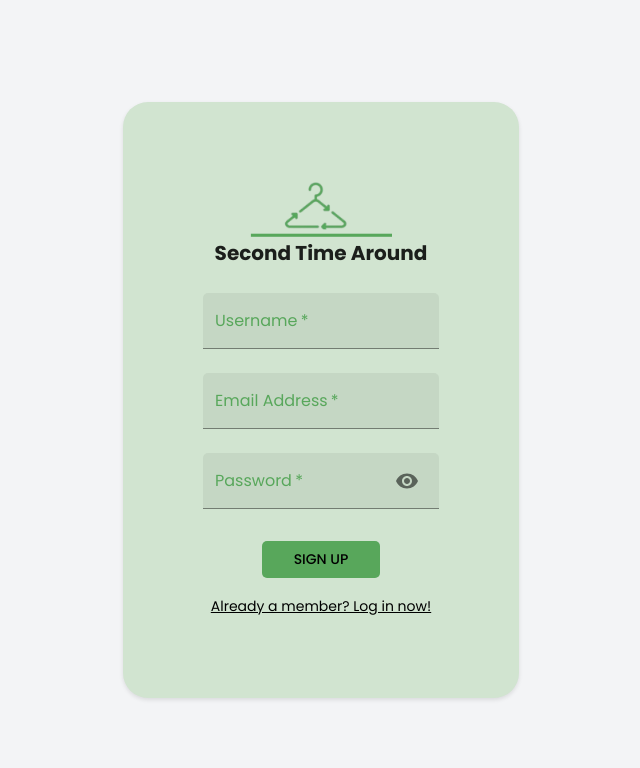
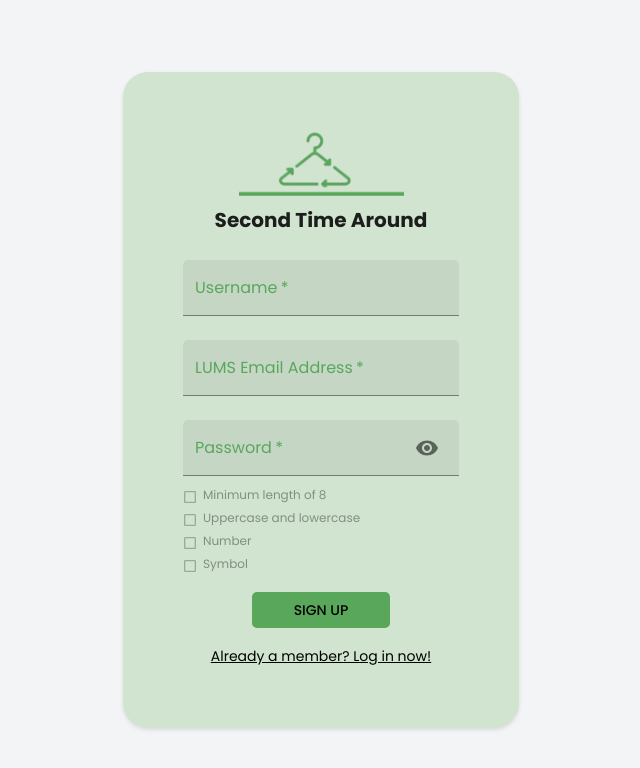
Before and after one commit to Aisha630/SE-Project, a React (Create React App) app in the folder frontend/: page /signup in a window 1280 px wide. Shown: the top 768 px of the page, without its empty margins (319-959 px from the left). Built offline with nearby package versions, Linux system fonts and the light colour scheme.

Commit message:
Add password vaildation at client side for signup

```diff
--- a/frontend/package.json
+++ b/frontend/package.json
@@ -25,6 +25,7 @@
     "redux-persist": "^6.0.0",
     "redux-thunk": "^3.1.0",
     "slick-carousel": "^1.8.1",
+    "validator": "^13.11.0",
     "web-vitals": "^2.1.4",
     "zustand": "^4.5.0"
   },
--- a/frontend/src/App.js
+++ b/frontend/src/App.js
@@ -6,6 +6,7 @@ import PostAd from './pages/PostAd';
 import ShopItems from './pages/shop';
 import ErrorPage from './pages/errorpage';
 import ProductDetails from './pages/productDetails';
+import VerificationPage from './pages/verificationPage';
 import { BrowserRouter, Routes, Route } from 'react-router-dom';
 import { AuthProvider } from './context/AuthContext';
 import { CssBaseline, ThemeProvider, createTheme } from '@mui/material';
@@ -51,7 +52,7 @@ function App() {
               <Route path="/shop" element={<ShopItems />} />
               <Route path="/shop" element={<ShopItems />} />
               <Route path="/PostAd" element={<PostAd />} />
-              <Route path="/shop/:id" element={<ProductDetails/>} />
+              <Route path="/shop/:id" element={<ProductDetails />} />
               <Route path="*" element={<ErrorPage />} />
             </Routes>
           </BrowserRouter>
--- /dev/null
+++ b/frontend/src/config.json
@@ -0,0 +1,48 @@
+{
+  "categories": {
+    "Clothing": [
+      "Eastern",
+      "Trousers",
+      "Jeans",
+      "Dresses",
+      "Jumpsuits",
+      "Skirts",
+      "Shorts",
+      "T-shirts",
+      "Formal"
+    ],
+    "Technology": [
+      "Phone",
+      "Laptop",
+      "Headphones",
+      "Accessories",
+      "Sony",
+      "Apple",
+      "HP",
+      "Samsung",
+      "Lenovo"
+    ],
+    "Miscellaneous": [
+      "Watch",
+      "Jewelry",
+      "Shoes",
+      "Bags"
+    ]
+  },
+  "sizes": [
+    "xs",
+    "s",
+    "m",
+    "l",
+    "xl"
+  ],
+  "colors": [
+    "purple",
+    "pink",
+    "red",
+    "orange",
+    "blue",
+    "black",
+    "white"
+  ]
+}
--- /dev/null
+++ b/frontend/src/hooks/usePasswordValidation.js
@@ -0,0 +1,26 @@
+import { useState, useEffect } from 'react';
+
+export const usePasswordValidation = (password) => {
+  const [passwordGuidelines, setPasswordGuidelines] = useState({
+    minimum_length_of_8: false,
+    uppercase_and_lowercase: false,
+    number: false,
+    symbol: false,
+  });
+
+  useEffect(() => {
+    const updatePasswordGuidelines = (password) => {
+      const guidelines = {
+        minimum_length_of_8: password.length >= 8,
+        uppercase_and_lowercase: /[A-Z]/.test(password) && /[a-z]/.test(password),
+        number: /[0-9]/.test(password),
+        symbol: /[^A-Za-z0-9]/.test(password),
+      };
+      setPasswordGuidelines(guidelines);
+    };
+
+    updatePasswordGuidelines(password);
+  }, [password]);
+
+  return passwordGuidelines;
+};
--- a/frontend/src/pages/PostAd.js
+++ b/frontend/src/pages/PostAd.js
@@ -20,40 +20,11 @@ import {
 import { PhotoCamera } from "@mui/icons-material";
 import theme from "../themes/authThemes.js";
 
-const categories = {
-  Clothing: [
-    "Eastern",
-    "Trousers",
-    "Jeans",
-    "Dresses",
-    "Jumpsuits",
-    "Skirts",
-    "Shorts",
-    "T-shirts",
-    "Formal",
-  ],
-  Technology: [
-    "Phone",
-    "Laptop",
-    "Headphones",
-    "Accessories",
-    "Sony",
-    "Apple",
-    "HP",
-    "Samsung",
-    "Lenovo",
-  ],
-  Miscellaneous: ["Watch", "Jewelry", "Shoes", "Bags"],
-};
+import details from "../config.json";
 
-const sizes = [
-  "xs",
-  "s",
-  "m",
-  "l",
-  "xl"
-]
-const colors = ["purple", "pink", "red", "orange", "blue", "black", "white"];
+const categories = details.categories;
+const sizes = details.sizes
+const colors = details.colors
 
 const PostAd = () => {
   const [adData, setAdData] = useState({
@@ -75,8 +46,7 @@ const PostAd = () => {
   const user = useSelector((state) => state.auth.user);
   const token = useSelector((state) => state.auth.token);
   const [errors, setErrors] = useState({});
-  // console.log("The token is ", token);
-  // console.log("The seller is ", user);
+  const navigate = useNavigate();
 
   const handleInputChange = (event) => {
     const { name, value } = event.target;
@@ -131,7 +101,6 @@ const PostAd = () => {
     return isValid;
   };
 
-  const navigate = useNavigate();
 
   const handleSubmit = async (event) => {
     event.preventDefault();
@@ -169,18 +138,21 @@ const PostAd = () => {
         navigate('/shop');
       } else {
         console.error('Submission Failed:', response.statusText);
-        // console.error('Response:', response);
       }
     } catch (error) {
       console.error('Error submitting form:', error);
     }
   };
 
-
   const subcategories = adData.category ? categories[adData.category] : [];
 
   return (
     <ThemeProvider theme={theme}>
+      <Box style={{ display: 'flex', alignItems: 'flex-start',  justifyContent: 'flex-start' }}>
+        <IconButton onClick={() => navigate('/')} edge="start" sx={{ margin: "10px" }}>
+          <img src="backIcon.png" alt="Back Icon" style={{ width: 65, height: 50, display: 'flex', flexDirection: 'column', alignItems: 'flex-start' }} />
+        </IconButton>
+
 
       <Container
         component="main"
@@ -195,6 +167,7 @@ const PostAd = () => {
           backgroundColor: theme.palette.secondary.main,
         }}
       >
+
         <Box
           component="form"
           onSubmit={handleSubmit}
@@ -548,7 +521,10 @@ const PostAd = () => {
           </Button>
         </Box>
       </Container>
+      {/* </div> */}
+      </Box>
     </ThemeProvider>
+
   );
 };
 
--- a/frontend/src/pages/login.js
+++ b/frontend/src/pages/login.js
@@ -3,7 +3,7 @@ import { useDispatch } from 'react-redux';
 import { useNavigate } from 'react-router-dom';
 import { toast } from 'react-toastify';
 import { loginUser } from '../stores/authSlice';
-import { Box, Button, Container, TextField, Typography, ThemeProvider, IconButton, InputAdornment, Link } from '@mui/material';
+import { Box, Button, Container, TextField, Typography, ThemeProvider, IconButton, InputAdornment, Link, ListItem, List, ListItemIcon, ListItemText, FormControlLabel, FormControl, FormGroup, CheckBox, Checkbox } from '@mui/material';
 import { Visibility, VisibilityOff } from '@mui/icons-material';
 import theme from '../themes/authThemes.js';
 
@@ -24,7 +24,7 @@ const Login = () => {
       navigate("/");
     } catch (error) {
       console.error('Failed to login:', error);
-      toast.error("Invalid credentials");
+      toast.error(error);
     }
   };
 
@@ -34,11 +34,11 @@ const Login = () => {
         display: 'flex', flexDirection: 'column', justifyContent: 'center', alignItems: 'center', height: '100vh',
       }}>
         <Box sx={{
-          backgroundColor: theme.palette.secondary.main, padding: theme.spacing(10), borderRadius: theme.shape.borderRadius,
-          display: 'flex', flexDirection: 'column', alignItems: 'center', boxShadow: theme.shadows[1],
+          backgroundColor: theme.palette.secondary.main, padding: theme.spacing(9), borderRadius: theme.shape.borderRadius,
+          boxShadow: theme.shadows[1],
         }}>
           <Box component="img" src="sta_logo.png" alt="STA Logo" sx={{ width: "60%", height: 'auto' }} />
-          <Typography component="h6" variant="h6" sx={{ fontWeight: "bold" }}>Second Time Around</Typography>
+          <Typography component="h6" variant="h6" sx={{ fontWeight: "bold", mt: 1 }}>Second Time Around</Typography>
           <Box component="form" onSubmit={handleSubmit} sx={{ mt: 1, width: '100%' }}>
             <TextField margin="normal" required fullWidth id="username" label="Username" name="username"
               value={credentials.username} onChange={handleChange} variant="filled" sx={{ input: "green" }} />
@@ -53,6 +53,7 @@ const Login = () => {
                   </InputAdornment>
                 ),
               }} />
+
             <Button type="submit" variant="contained" sx={{ mt: 3, mb: 2, backgroundColor: "primary.main", color: "black", '&:hover': { backgroundColor: "primary.dark" }, width: "50%" }}>
               Log In
             </Button>
--- a/frontend/src/pages/signUp.js
+++ b/frontend/src/pages/signUp.js
@@ -3,10 +3,11 @@ import { useDispatch } from 'react-redux';
 import { useNavigate } from 'react-router-dom';
 import { toast } from 'react-toastify';
 import { signupUser } from '../stores/authSlice';
-import { Box, Button, Container, TextField, Typography, ThemeProvider, IconButton, InputAdornment, Link } from '@mui/material';
+import { Box, Button, Container, TextField, Typography, ThemeProvider, IconButton, InputAdornment, Link, FormControlLabel, FormGroup, Checkbox } from '@mui/material';
 import { Visibility, VisibilityOff } from '@mui/icons-material';
 import '../css/login.css';
 import theme from '../themes/authThemes.js';
+import { usePasswordValidation } from '../hooks/usePasswordValidation';
 
 const SignUp = () => {
   const [formData, setFormData] = useState({
@@ -16,6 +17,7 @@ const SignUp = () => {
   });
   const { email, username, password } = formData;
   const [showPassword, setShowPassword] = useState(false);
+  const passwordGuidelines = usePasswordValidation(password);
   const dispatch = useDispatch();
   const navigate = useNavigate();
 
@@ -31,8 +33,10 @@ const SignUp = () => {
     e.preventDefault();
     dispatch(signupUser(formData))
       .unwrap()
-      .then(() => {
-        navigate("/");
+      .then((response) => {
+        console.log("Signed up successfully", response);
+        toast.success("Please verify your email address to complete the registration process.");
+        // navigate("/");
       })
       .catch((error) => {
         console.error('Failed to sign up:', error);
@@ -46,15 +50,15 @@ const SignUp = () => {
         display: 'flex', flexDirection: 'column', justifyContent: 'center', alignItems: 'center', height: '100vh',
       }}>
         <Box sx={{
-          backgroundColor: theme.palette.secondary.main, padding: theme.spacing(10), borderRadius: theme.shape.borderRadius,
+          backgroundColor: theme.palette.secondary.main, padding: theme.spacing(7.5), borderRadius: theme.shape.borderRadius,
           display: 'flex', flexDirection: 'column', alignItems: 'center', boxShadow: theme.shadows[1],
         }}>
           <Box component="img" src="sta_logo.png" alt="STA Logo" sx={{ width: "60%", height: 'auto' }} />
-          <Typography component="h6" variant="h6" sx={{ fontWeight: "bold" }}>Second Time Around</Typography>
+          <Typography component="h6" variant="h6" sx={{ fontWeight: "bold", mt: 1 }}>Second Time Around</Typography>
           <Box component="form" onSubmit={handleSubmit} sx={{ mt: 1, width: '100%' }}>
             <TextField margin="normal" required fullWidth id="username" label="Username" name="username"
               value={username} onChange={handleChange} variant="filled" />
-            <TextField margin="normal" required fullWidth id="email" label="Email Address" name="email"
+            <TextField margin="normal" required fullWidth id="email" label="LUMS Email Address" name="email"
               value={email} onChange={handleChange} variant="filled" />
             <TextField margin="normal" required fullWidth id="password" label="Password" name="password" type={showPassword ? 'text' : 'password'}
               value={password} onChange={handleChange} autoComplete="current-password" variant="filled"
@@ -67,7 +71,25 @@ const SignUp = () => {
                   </InputAdornment>
                 ),
               }} />
-            <Button type="submit" variant="contained" sx={{ mt: 3, mb: 2, backgroundColor: "primary.main", color: "black", '&:hover': { backgroundColor: "primary.dark" }, width: "50%" }}>
+            <FormGroup >
+              {Object.entries(passwordGuidelines).map(([key, isFulfilled]) => (
+                <FormControlLabel
+                  key={key}
+                  control={<Checkbox checked={isFulfilled} disabled sx={{
+                    margin: 0, padding: "5px 5px 2px 10px",
+                    '& .MuiSvgIcon-root': {
+                      fontSize: '1rem',
+                    },
+                  }} />}
+                  label={key.charAt(0).toUpperCase() + key.slice(1).replace(/_/g, ' ')} sx={{
+                    '& .MuiFormControlLabel-label': {
+                      fontSize: '0.75rem',
+                    },
+                  }}
+                />
+              ))}
+            </FormGroup>
+            <Button type="submit" variant="contained" sx={{ mt: 2, mb: 2, backgroundColor: "primary.main", color: "black", '&:hover': { backgroundColor: "primary.dark" }, width: "50%" }}>
               Sign Up
             </Button>
             <Box textAlign="center">
```
Also changed, not shown: frontend/src/hooks/useLogin.js (deleted, +0 -32 lines), frontend/src/hooks/useSignup.js (deleted, +0 -35 lines), frontend/src/pages/shoppingCart.js (added), 1 other file (tests, documents, lock files or other folders).
